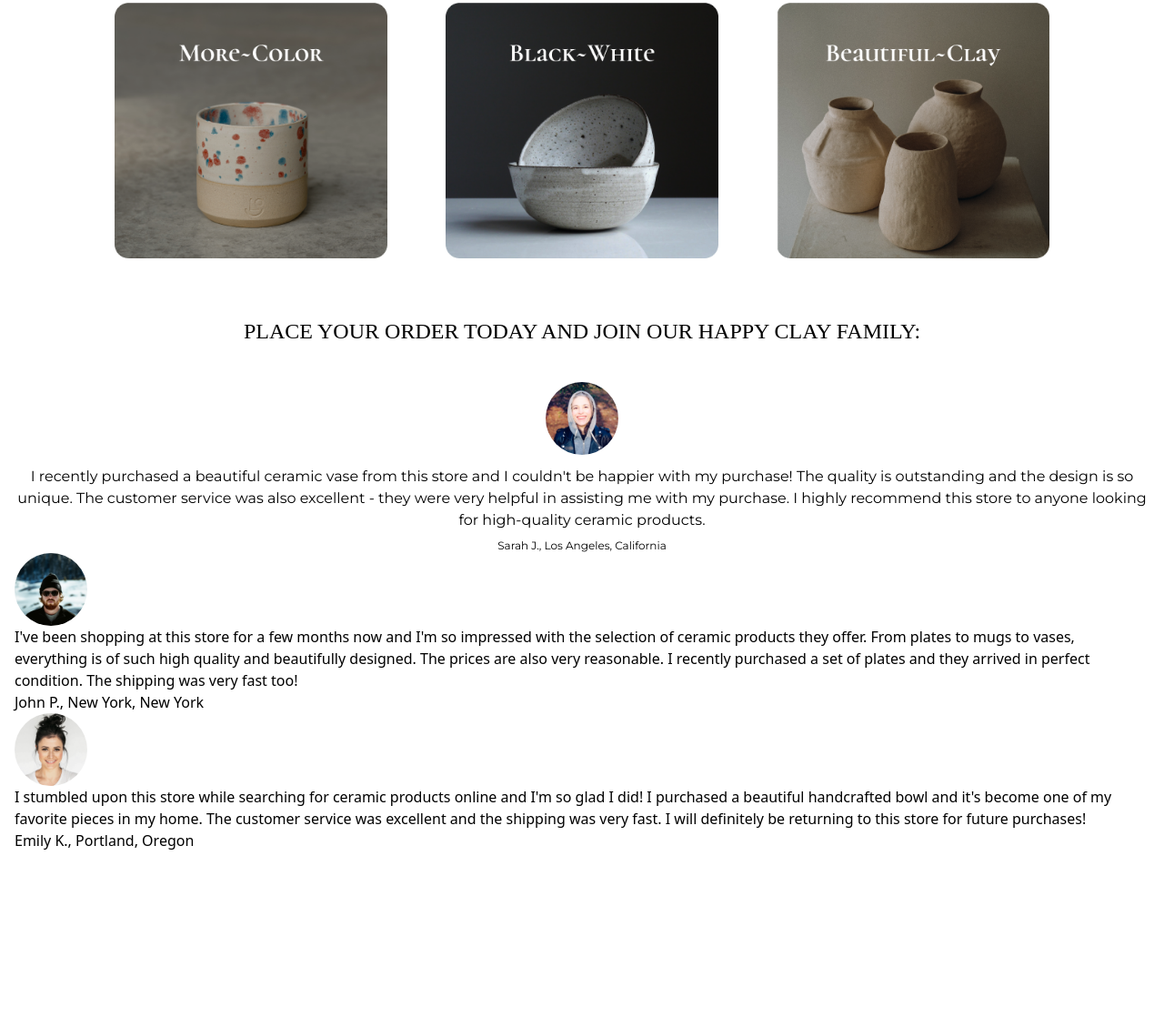
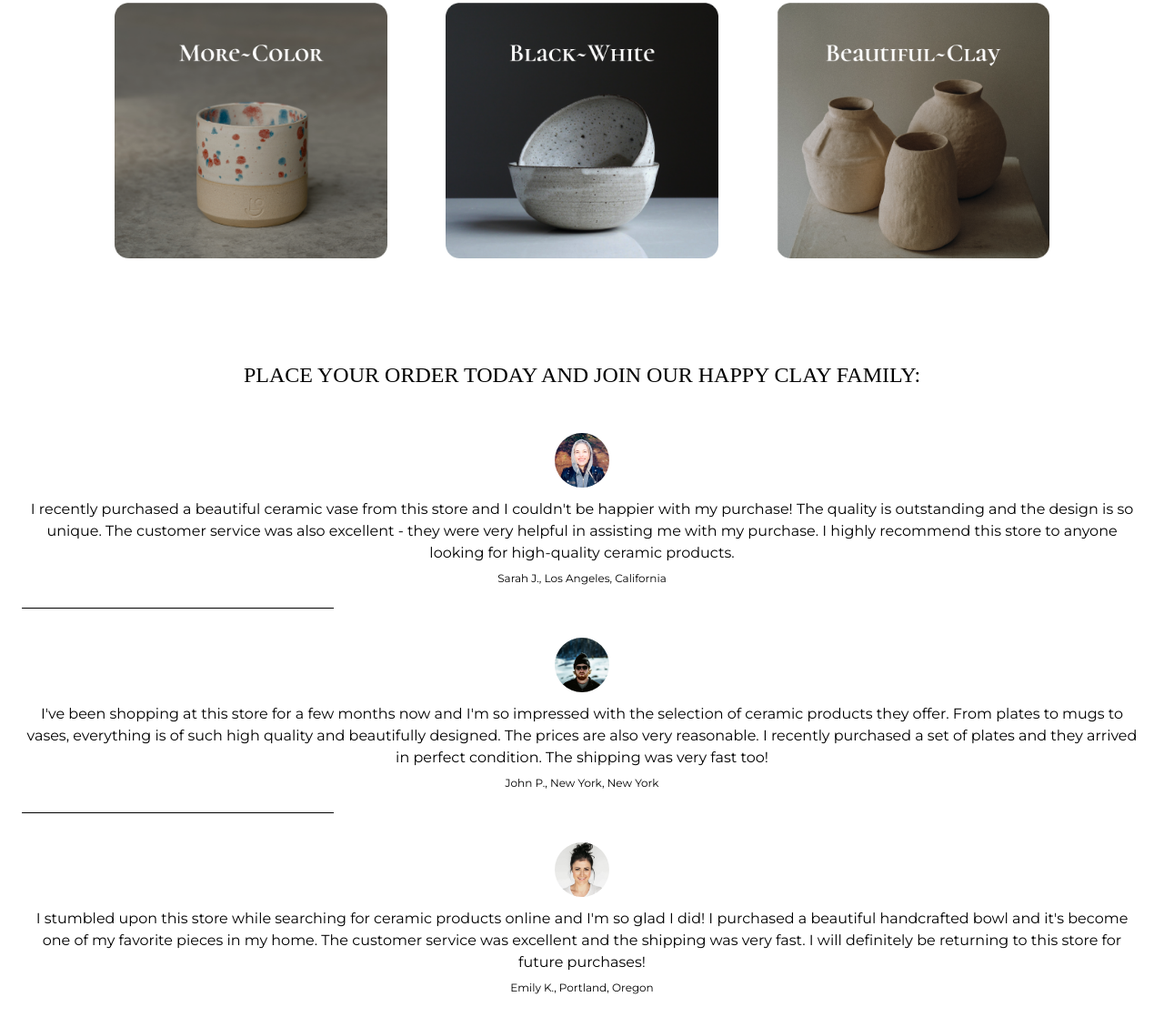
Before and after one commit to zofiaMrugalska/ClayIt, a website: page dist/index.html in a window 1280 px wide. Shown: the part 839-1957 px from the top of the page at 91% size. Before the commit the page ends 1791 px from the top, so only its background shows below. Drawn offline with Linux system fonts and the light colour scheme; a web font is replaced by a local one.

Commit message:
opinions  media version complete

```diff
--- a/dist/index.html
+++ b/dist/index.html
@@ -118,7 +118,7 @@
     </nav>
 
     <!-- product categories container  -->
-    <section class="flex flex-col justify-center items-center gap-6 mt-10 md:flex-row lg:gap-[2%]">
+    <section class="flex flex-col justify-center items-center gap-6 mt-10 md:flex-row lg:gap-[1%]">
       <div
         class="bg-[url('/ceramic_webpage/photo-sale.png')] w-[250px] h-[400px] bg-center bg-contain bg-no-repeat lg:w-[370px] lg:h-[470px] xl:w-[450px] xl:h-[550px]"
       >
@@ -191,14 +191,14 @@
 
     <!-- opinions container -->
 
-    <section class="mt-12">
+    <section class="mt-[6rem]">
       <h1 class="p-4 text-center uppercase font-cormorant text-2xl">
         Place Your order today and join our happy Clay Family:
       </h1>
-      <div class="mt-2 p-4">
+      <div class="mt-2 p-6">
         <div class="flex flex-col justify-center items-center">
           <img
-            class="w-[80px] h-[80px] rounded-[50%]"
+            class="w-[60px] h-[60px] rounded-[50%]"
             src="/ceramic_webpage/avatar-woman-2 1.png"
             alt="avatar woman photo"
           />
@@ -210,36 +210,36 @@
           </p>
           <p class="mt-2 text-xs font-montserrat">Sarah J., Los Angeles, California</p>
         </div>
-        <div></div>
-        <div>
+        <div class="mt-6 w-[343px] h-[1px] bg-black"></div>
+        <div class="mt-8 flex flex-col justify-center items-center">
           <img
-            class="w-[80px] h-[80px] rounded-[50%]"
+            class="w-[60px] h-[60px] rounded-[50%]"
             src="/ceramic_webpage/avatar-man 1.png"
             alt="avatar man photo"
           />
-          <p>
+          <p class="mt-3 text-center font-montserrat">
             I've been shopping at this store for a few months now and I'm so impressed with the
             selection of ceramic products they offer. From plates to mugs to vases, everything is of
             such high quality and beautifully designed. The prices are also very reasonable. I
             recently purchased a set of plates and they arrived in perfect condition. The shipping
             was very fast too!
           </p>
-          <p>John P., New York, New York</p>
+          <p class="mt-2 text-xs font-montserrat">John P., New York, New York</p>
         </div>
-        <div></div>
-        <div>
+        <div class="mt-6 w-[343px] h-[1px] bg-black"></div>
+        <div class="mt-8 flex flex-col justify-center items-center">
           <img
-            class="w-[80px] h-[80px] rounded-[50%]"
+            class="w-[60px] h-[60px] rounded-[50%]"
             src="/ceramic_webpage/avatar-woman1 1.png"
             alt="avatar woman photo"
           />
-          <p>
+          <p class="mt-3 text-center font-montserrat">
             I stumbled upon this store while searching for ceramic products online and I'm so glad I
             did! I purchased a beautiful handcrafted bowl and it's become one of my favorite pieces
             in my home. The customer service was excellent and the shipping was very fast. I will
             definitely be returning to this store for future purchases!
           </p>
-          <p>Emily K., Portland, Oregon</p>
+          <p class="mt-2 text-xs font-montserrat">Emily K., Portland, Oregon</p>
         </div>
       </div>
     </section>
```
Also changed, not shown: dist/output.css.
